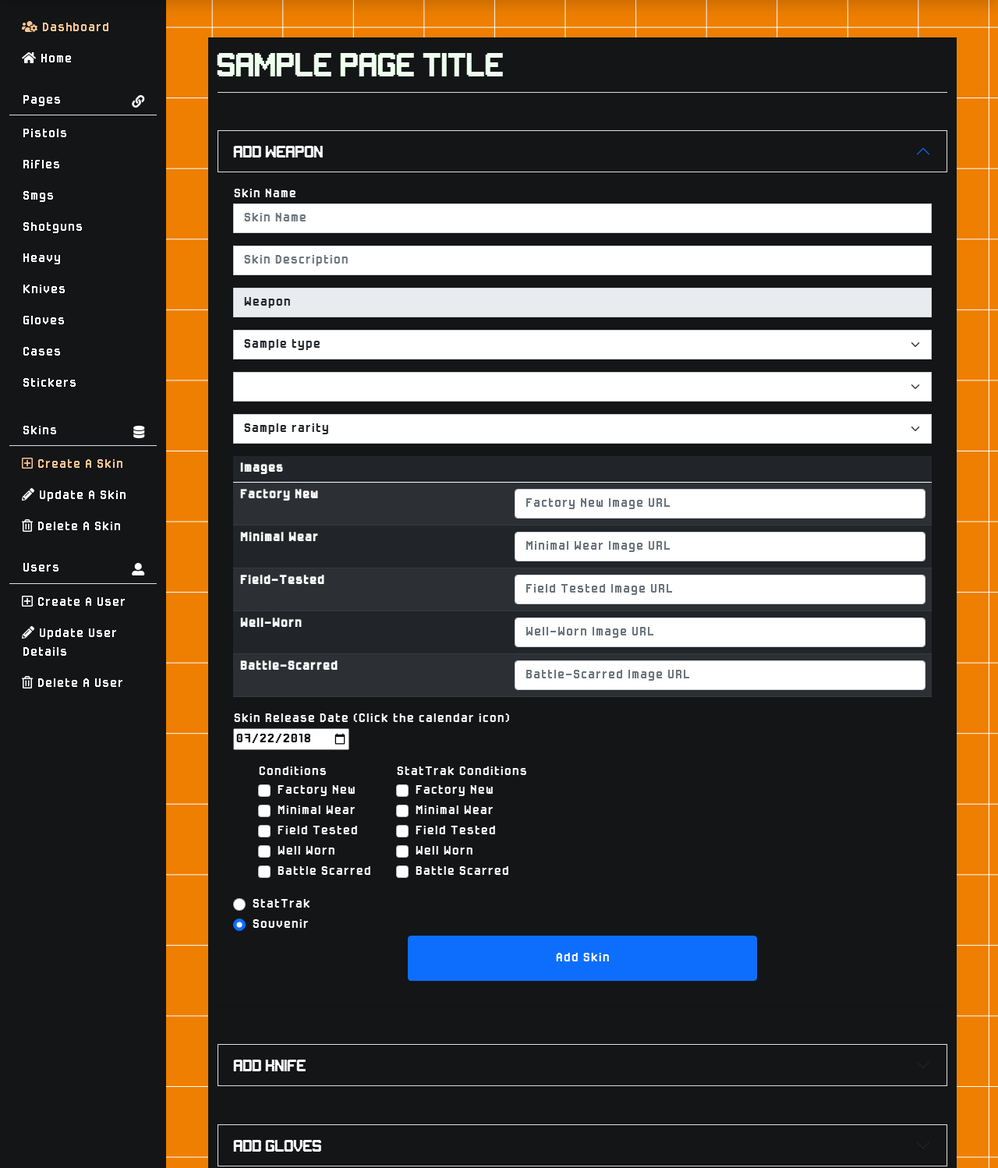
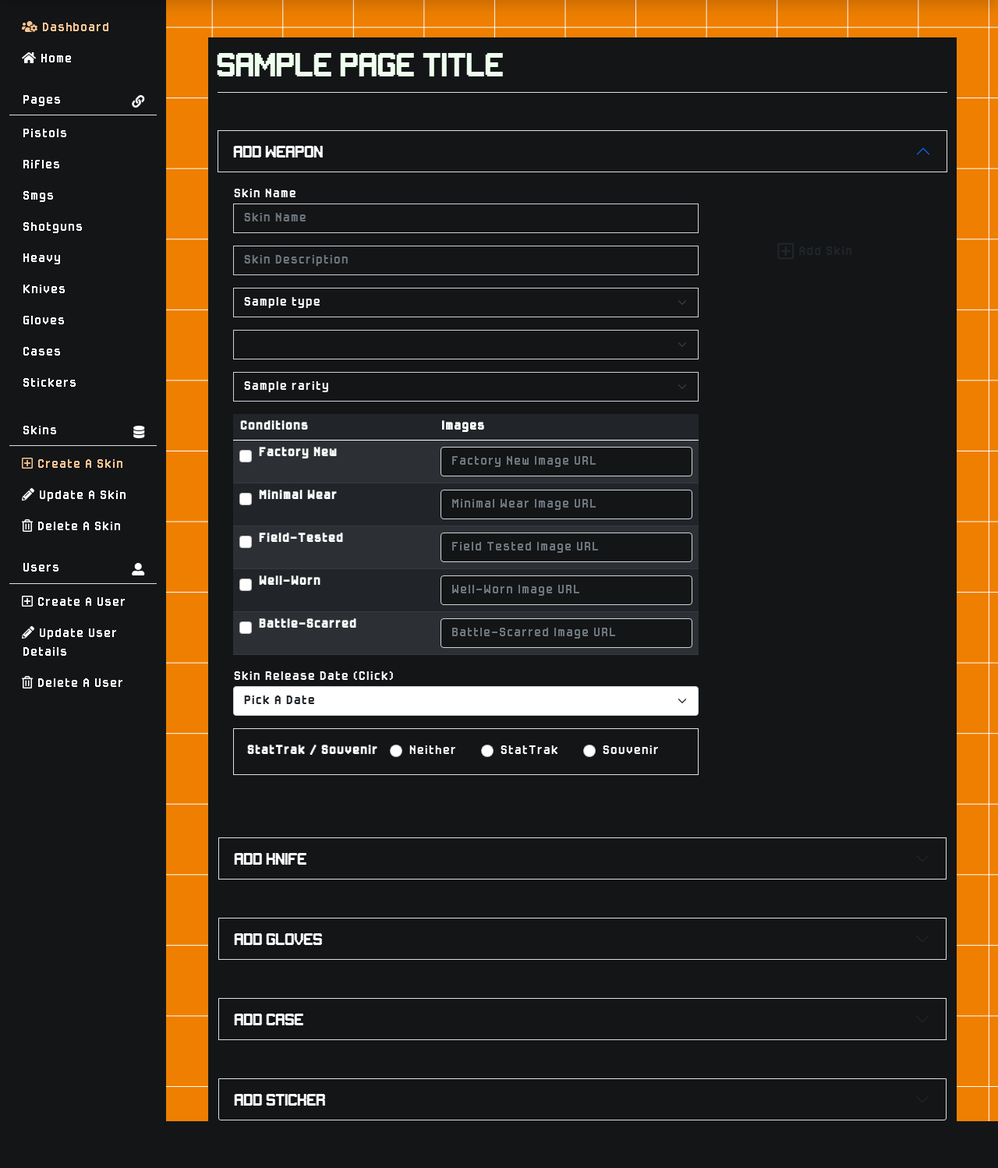
Before and after one commit to bradleyplaydon/CSGOSkinfo, a Flask app: template templates/components/add-skin.html in a window 1280 px wide, after a click on "Add Weapon". Shown: the part 56-1554 px from the top of the page at 78% size. After the commit the page ends 1494 px from the top, so only its background shows below. Run offline with Flask 2, Linux system fonts and the light colour scheme; the visitor is signed in with stand-in values (Sample User, id 1); the template is opened without the code that fills it: most values are stand-ins (such as "Sample title", 1, 10 or a date in 2020); lists and menus that the app fills with data are empty; some libraries are stand-ins or nearby versions.

Commit message:
Changed add skin page for ease

```diff
--- a/app.py
+++ b/app.py
@@ -160,7 +160,6 @@ def add_skin():
             "sniper-rifle": skinColl.distinct("weapon_name",
                                               {"weapon_type": "Sniper Rifle"})
         }
-
         weaponRarities = skinColl.distinct('rarity')
         return render_template(
             "components/add-skin.html", page_title="Add A Skin",
--- a/templates/components/add-skin.html
+++ b/templates/components/add-skin.html
@@ -1,5 +1,5 @@
 {% extends 'layout/dashboard-base.html' %}
-{% set active_page = "addskin"  %}
+{% set active_page = "addskin" %}
 {% block content %}
 <meta id="weapons" data-weapons="{{ weapons }}">
 <div class="d-flex justify-content-between flex-wrap flex-md-nowrap align-items-center pt-3 pb-2 mb-3 border-bottom">
@@ -15,15 +15,13 @@
     </h2>
     <div id="add-weapon" class="accordion-collapse collapse" aria-labelledby="add-weapon" data-bs-parent="#add-weapon">
       <div class="accordion-body">
-        <form action="/insert/weapon-skin" class="d-flex flex-column flex-wrap justify-content-center mx-auto" method="post">
+        <form id="weapon-skin-form" class="d-flex " method="post" validate>
+          <div class="col-8">
             <label for="skin_name" class="label">Skin Name</label>
-          <input type="text" placeholder="Skin Name" class="form-control rounded-0 mb-3" name="name" required>
-          <input type="text" placeholder="Skin Description" class="form-control rounded-0 mb-3" name="skin_description"
+            <input type="text" placeholder="Skin Name" class="form-control bg-dark text-white rounded-0 mb-3" name="name" required>
+            <input type="text" placeholder="Skin Description" class="form-control bg-dark text-white rounded-0 mb-3" name="skin_description"
               required>
-          <select placeholder="Type" class="form-control rounded-0 mb-3" name="type" disabled>
-            <option value="weapon">Weapon</option>
-          </select>
-          <select id="skin-weapon-type" class="form-select rounded-0 mb-3" placeholder="Weapon Type" name="weapon_type">
+            <select id="skin-weapon-type" class="form-select bg-dark text-white rounded-0 mb-3" placeholder="Weapon Type" name="weapon_type">
               {% for type in weaponTypes %}
                 {% if not type == "Knife" %}
                   {% if type == 'Machinegun' %}
@@ -36,11 +34,133 @@
                 {% endif %}
               {% endfor %}
             </select>
-          <select id="skin-weapon-name" class="form-select rounded-0 mb-3" placeholder="Weapon Name" name="weapon_name">
+            <select id="skin-weapon-name" class="form-select bg-dark text-white rounded-0 mb-3" placeholder="Weapon Name" name="weapon_name">
             </select>
-          <select placeholder="Rarity" class="form-select rounded-0 mb-3" name="rarity" required>
+            <select placeholder="Rarity" class="form-select bg-dark text-white rounded-0 mb-3" name="rarity" required>
               {% for rarity in weaponRarities %}
                 <option value="{{ rarity | lower }}">{{ rarity }}</option>
+              {% endfor %}
+            </select>
+            <div class="invalid-feedback" id="invalid-error">
+
+            </div>
+            <table class="table table-dark table-striped">
+              <thead>
+                <tr>
+                  <th scope="col" colspan="1">Conditions</th>
+                  <th scope="col" colspan="1">Images</th>
+                </tr>
+              </thead>
+              <tbody>
+                <tr>
+                  <th scope="row">
+                    <div class="form-check">
+                      <input class="form-check-input" type="checkbox" value="factory_new" id="factory_new">
+                      <label class="form-check-label" for="factory_new">
+                        Factory New
+                      </label>
+                    </div>
+                  </th>
+                  <td><input class="form-control bg-dark text-white input-bg-disabled" placeholder="Factory New Image URL" name="fnimage" type="text" disabled></td>
+                </tr>
+                <tr>
+                  <th scope="row">
+                    <div class="form-check">
+                      <input class="form-check-input" type="checkbox" value="min_wear" id="min_wear">
+                      <label class="form-check-label" for="min_wear">
+                        Minimal Wear
+                      </label>
+                    </div>
+                  </th>
+                  </th>
+                  <td><input class="form-control bg-dark text-white input-bg-disabled" placeholder="Minimal Wear Image URL" name="mwimage" type="text" disabled></td>
+                </tr>
+                <tr>
+                  <th scope="row">
+                    <div class="form-check">
+                      <input class="form-check-input" type="checkbox" value="field_tested" id="field_tested">
+                      <label class="form-check-label" for="field_tested">
+                        Field-Tested
+                      </label>
+                    </div>
+                  </th>
+                  <td><input class="form-control bg-dark text-white input-bg-disabled" placeholder="Field Tested Image URL" name="ftimage" type="text" disabled></td>
+                </tr>
+                <tr>
+                  <th scope="row">
+                    <div class="form-check">
+                      <input class="form-check-input" type="checkbox" value="well_worn" id="well_worn">
+                      <label class="form-check-label" for="well_worn">
+                        Well-Worn
+                      </label>
+                    </div>
+                  </th>
+                  <td><input class="form-control bg-dark text-white input-bg-disabled" placeholder="Well-Worn Image URL" name="wwimage" type="text" disabled></td>
+                </tr>
+                <tr>
+                  <th scope="row">
+                    <div class="form-check">
+                      <input class="form-check-input" type="checkbox" value="battle_scarred" id="battle_scarred">
+                      <label class="form-check-label" for="battle_scarred">
+                        Battle-Scarred
+                      </label>
+                    </div>
+                  </th>
+                  <td><input class="form-control bg-dark text-white input-bg-disabled" placeholder="Battle-Scarred Image URL" name="bsimage" type="text" disabled></td>
+                </tr>
+              </tbody>
+            </table>
+            <label for="release-date" class="label">Skin Release Date (Click)</label>
+            <input class="form-select" id="release-date" value="Pick A Date" name="release-date" required>
+            <div class="d-flex justfiy-content-center mt-3 border p-3">
+            <strong>StatTrak / Souvenir</strong>
+            <div class="form-check mx-3">
+              <input class="form-check-input" type="radio" name="statorsouv" value="Neither" id="flexRadioDefault2" required>
+              <label class="form-check-label" for="flexRadioDefault2">
+                Neither
+              </label>
+            </div>
+            <div class="form-check mx-3">
+              <input class="form-check-input" type="radio" name="statorsouv" value="StatTrak" id="flexRadioDefault1" required>
+              <label class="form-check-label" for="flexRadioDefault1">
+                StatTrak
+              </label>
+            </div>
+            <div class="form-check mx-3">
+              <input class="form-check-input" type="radio" name="statorsouv" value="Souvenir" id="flexRadioDefault2" required>
+              <label class="form-check-label" for="flexRadioDefault2">
+                Souvenir
+              </label>
+            </div>
+            </div>
+            </div>
+            <div class="col-4 text-center">
+              <button type="submit" class="btn btn-orange p-5 mt-4">
+                <i class="far fa-plus-square fs-4 align-middle"></i> Add Skin
+              </button>
+            </div>
+          </form>
+          </div>
+      </div>
+    </div>
+  </div>
+  <div class="accordion-item bg-dark text-white mt-5">
+    <h2 class="accordion-header">
+      <button class="accordion-button collapsed bg-dark text-white border" type="button" data-bs-toggle="collapse"
+        data-bs-target="#add-knife" aria-expanded="false" aria-controls="add-knife">
+        Add Knife
+      </button>
+    </h2>
+    <div id="add-knife" class="accordion-collapse collapse" aria-labelledby="add-knife" data-bs-parent="#add-knife">
+      <div class="accordion-body">
+        <form action="/insert/weapon-skin" class="d-flex flex-column flex-wrap justify-content-center mx-auto" method="post">
+          <label for="skin_name" class="label">Skin Name</label>
+          <input type="text" placeholder="Skin Name" class="form-control bg-dark text-white rounded-0 mb-3" name="name" required>
+          <input type="text" placeholder="Skin Description" class="form-control bg-dark text-white rounded-0 mb-3" name="skin_description"
+            required>
+          <select class="form-select bg-dark text-white rounded-0 mb-3" placeholder="Weapon Type" name="weapon_type">
+            {% for type in knifeTypes %}
+              <option value="{{ type }}">{{ type }}</option>
             {% endfor %}
           </select>
           <table class="table table-dark table-striped">
@@ -52,23 +172,23 @@
             <tbody>
               <tr>
                 <th scope="row">Factory New</th>
-                <td><input class="form-control" placeholder="Factory New Image URL" name="fnimage" type="text" required></td>
+                <td><input class="form-control bg-dark text-white" placeholder="Factory New Image URL" name="fnimage" type="text" required></td>
               </tr>
               <tr>
                 <th scope="row">Minimal Wear</th>
-                <td><input class="form-control" placeholder="Minimal Wear Image URL" name="mwimage" type="text" required></td>
+                <td><input class="form-control bg-dark text-white" placeholder="Minimal Wear Image URL" name="mwimage" type="text" required></td>
               </tr>
               <tr>
                 <th scope="row">Field-Tested</th>
-                <td><input class="form-control" placeholder="Field Tested Image URL" name="ftimage" type="text" required></td>
+                <td><input class="form-control bg-dark text-white" placeholder="Field Tested Image URL" name="ftimage" type="text" required></td>
               </tr>
               <tr>
                 <th scope="row">Well-Worn</th>
-                <td><input class="form-control" placeholder="Well-Worn Image URL" name="wwimage" type="text" required></td>
+                <td><input class="form-control bg-dark text-white" placeholder="Well-Worn Image URL" name="wwimage" type="text" required></td>
               </tr>
               <tr>
                 <th scope="row">Battle-Scarred</th>
-                <td><input class="form-control" placeholder="Battle-Scarred Image URL" name="bsimage" type="text" required></td>
+                <td><input class="form-control bg-dark text-white" placeholder="Battle-Scarred Image URL" name="bsimage" type="text" required></td>
               </tr>
             </tbody>
           </table>
@@ -156,144 +276,7 @@
               Souvenir
             </label>
           </div>
-          <button type="submit" class="btn btn-primary p-3 w-50 mx-auto">Add Skin</button>
-        </form>
-      </div>
-    </div>
-  </div>
-  <div class="accordion-item bg-dark text-white mt-5">
-    <h2 class="accordion-header">
-      <button class="accordion-button collapsed bg-dark text-white border" type="button" data-bs-toggle="collapse"
-        data-bs-target="#add-knife" aria-expanded="false" aria-controls="add-knife">
-        Add Knife
-      </button>
-    </h2>
-    <div id="add-knife" class="accordion-collapse collapse" aria-labelledby="add-knife" data-bs-parent="#add-knife">
-      <div class="accordion-body">
-        <form action="/insert/weapon-skin" class="d-flex flex-column flex-wrap justify-content-center mx-auto" method="post">
-          <label for="skin_name" class="label">Skin Name</label>
-          <input type="text" placeholder="Skin Name" class="form-control rounded-0 mb-3" name="name" required>
-          <input type="text" placeholder="Skin Description" class="form-control rounded-0 mb-3" name="skin_description"
-            required>
-          <select class="form-select rounded-0 mb-3" placeholder="Weapon Type" name="weapon_type">
-            {% for type in knifeTypes %}
-              <option value="{{ type }}">{{ type }}</option>
-            {% endfor %}
-          </select>
-          <table class="table table-dark table-striped">
-            <thead>
-              <tr>
-                <th scope="col" colspan="4">Images</th>
-              </tr>
-            </thead>
-            <tbody>
-              <tr>
-                <th scope="row">Factory New</th>
-                <td><input class="form-control" placeholder="Factory New Image URL" name="fnimage" type="text" required></td>
-              </tr>
-              <tr>
-                <th scope="row">Minimal Wear</th>
-                <td><input class="form-control" placeholder="Minimal Wear Image URL" name="mwimage" type="text" required></td>
-              </tr>
-              <tr>
-                <th scope="row">Field-Tested</th>
-                <td><input class="form-control" placeholder="Field Tested Image URL" name="ftimage" type="text" required></td>
-              </tr>
-              <tr>
-                <th scope="row">Well-Worn</th>
-                <td><input class="form-control" placeholder="Well-Worn Image URL" name="wwimage" type="text" required></td>
-              </tr>
-              <tr>
-                <th scope="row">Battle-Scarred</th>
-                <td><input class="form-control" placeholder="Battle-Scarred Image URL" name="bsimage" type="text" required></td>
-              </tr>
-            </tbody>
-          </table>
-          <label for="release-date" class="label">Skin Release Date (Click the calendar icon)</label>
-          <input class="col-2" type="date" id="release-date" name="release-date" value="2018-07-22" min="2013-01-01" max="2018-12-31">
-          <div class="d-flex justfiy-content-center mt-3">
-            <ul>
-              <label class="label">Conditions</label>
-              <div class="form-check">
-                <input class="form-check-input" type="checkbox" value="" id="flexCheckDefault">
-                <label class="form-check-label" for="flexCheckDefault">
-                  Factory New
-                </label>
-              </div>
-              <div class="form-check">
-                <input class="form-check-input" type="checkbox" value="" id="flexCheckDefault">
-                <label class="form-check-label" for="flexCheckDefault">
-                  Minimal Wear
-                </label>
-              </div>
-              <div class="form-check">
-                <input class="form-check-input" type="checkbox" value="" id="flexCheckDefault">
-                <label class="form-check-label" for="flexCheckDefault">
-                  Field Tested
-                </label>
-              </div>
-              <div class="form-check">
-                <input class="form-check-input" type="checkbox" value="" id="flexCheckDefault">
-                <label class="form-check-label" for="flexCheckDefault">
-                  Well Worn
-                </label>
-              </div>
-              <div class="form-check">
-                <input class="form-check-input" type="checkbox" value="" id="flexCheckDefault">
-                <label class="form-check-label" for="flexCheckDefault">
-                  Battle Scarred
-                </label>
-              </div>
-
-            </ul>
-            <ul>
-              <label class="label">StatTrak Conditions</label>
-              <div class="form-check">
-                <input class="form-check-input" type="checkbox" value="" id="flexCheckDefault">
-                <label class="form-check-label" for="flexCheckDefault">
-                  Factory New
-                </label>
-              </div>
-              <div class="form-check">
-                <input class="form-check-input" type="checkbox" value="" id="flexCheckDefault">
-                <label class="form-check-label" for="flexCheckDefault">
-                  Minimal Wear
-                </label>
-              </div>
-              <div class="form-check">
-                <input class="form-check-input" type="checkbox" value="" id="flexCheckDefault">
-                <label class="form-check-label" for="flexCheckDefault">
-                  Field Tested
-                </label>
-              </div>
-              <div class="form-check">
-                <input class="form-check-input" type="checkbox" value="" id="flexCheckDefault">
-                <label class="form-check-label" for="flexCheckDefault">
-                  Well Worn
-                </label>
-              </div>
-              <div class="form-check">
-                <input class="form-check-input" type="checkbox" value="" id="flexCheckDefault">
-                <label class="form-check-label" for="flexCheckDefault">
-                  Battle Scarred
-                </label>
-              </div>
-
-            </ul>
-          </div>
-          <div class="form-check">
-            <input class="form-check-input" type="radio" name="statorsouv" id="flexRadioDefault1">
-            <label class="form-check-label" for="flexRadioDefault1">
-              StatTrak
-            </label>
-          </div>
-          <div class="form-check">
-            <input class="form-check-input" type="radio" name="statorsouv" id="flexRadioDefault2" checked>
-            <label class="form-check-label" for="flexRadioDefault2">
-              Souvenir
-            </label>
-          </div>
-          <button type="submit" class="btn btn-primary p-3 w-50 mx-auto">Add Skin</button>
+          <button type="submit" class="btn btn-orange p-3 text-center">Add Skin</button>
         </form>
       </div>
     </div>
@@ -309,8 +292,8 @@
       <div class="accordion-body">
         <form action="/insert/gloves" class="d-flex flex-column flex-wrap justify-content-center mx-auto" method="post">
           <label for="name" class="label">Skin Name</label>
-          <input type="text" placeholder="Skin Name" class="form-control rounded-0 mb-3" name="name" required>
-          <input type="text" placeholder="Skin Description" class="form-control rounded-0 mb-3" name="skin_description"
+          <input type="text" placeholder="Skin Name" class="form-control bg-dark text-white rounded-0 mb-3" name="name" required>
+          <input type="text" placeholder="Skin Description" class="form-control bg-dark text-white rounded-0 mb-3" name="skin_description"
             required>
           <table class="table table-dark table-striped">
             <thead>
@@ -321,23 +304,23 @@
             <tbody>
               <tr>
                 <th scope="row">Factory New</th>
-                <td><input class="form-control" placeholder="Factory New Image URL" name="fnimage" type="text" required></td>
+                <td><input class="form-control bg-dark text-white" placeholder="Factory New Image URL" name="fnimage" type="text" required></td>
               </tr>
               <tr>
                 <th scope="row">Minimal Wear</th>
-                <td><input class="form-control" placeholder="Minimal Wear Image URL" name="mwimage" type="text" required></td>
+                <td><input class="form-control bg-dark text-white" placeholder="Minimal Wear Image URL" name="mwimage" type="text" required></td>
               </tr>
               <tr>
                 <th scope="row">Field-Tested</th>
-                <td><input class="form-control" placeholder="Field Tested Image URL" name="ftimage" type="text" required></td>
+                <td><input class="form-control bg-dark text-white" placeholder="Field Tested Image URL" name="ftimage" type="text" required></td>
               </tr>
               <tr>
                 <th scope="row">Well-Worn</th>
-                <td><input class="form-control" placeholder="Well-Worn Image URL" name="wwimage" type="text" required></td>
+                <td><input class="form-control bg-dark text-white" placeholder="Well-Worn Image URL" name="wwimage" type="text" required></td>
               </tr>
               <tr>
                 <th scope="row">Battle-Scarred</th>
-                <td><input class="form-control" placeholder="Battle-Scarred Image URL" name="bsimage" type="text" required></td>
+                <td><input class="form-control bg-dark text-white" placeholder="Battle-Scarred Image URL" name="bsimage" type="text" required></td>
               </tr>
             </tbody>
           </table>
@@ -404,10 +387,10 @@
       <div class="accordion-body">
         <form action="/insert/case" class="d-flex flex-column flex-wrap justify-content-center mx-auto" method="post">
           <label for="name" class="label">Skin Name</label>
-          <input type="text" placeholder="Skin Name" class="form-control rounded-0 mb-3" name="name" required>
-          <input type="text" placeholder="Skin Description" class="form-control rounded-0 mb-3" name="skin_description"
+          <input type="text" placeholder="Skin Name" class="form-control bg-dark text-white rounded-0 mb-3" name="name" required>
+          <input type="text" placeholder="Skin Description" class="form-control bg-dark text-white rounded-0 mb-3" name="skin_description"
             required>
-          <input class="form-control" placeholder="Image URL" name="fnimage" type="url" required>
+          <input class="form-control bg-dark text-white" placeholder="Image URL" name="fnimage" type="url" required>
           <label for="release-date" class="label">Skin Release Date (Click the calendar icon)</label>
           <input class="col-2" type="date" id="release-date" name="release-date" value="2018-07-22" min="2013-01-01" max="2018-12-31">
           <button type="submit" class="btn btn-primary p-3 w-50 mx-auto">Add Skin</button>
@@ -426,10 +409,10 @@
       <div class="accordion-body">
         <form action="/insert/sticker" class="d-flex flex-column flex-wrap justify-content-center mx-auto" method="post">
           <label for="name" class="label">Skin Name</label>
-          <input type="text" placeholder="Skin Name" class="form-control rounded-0 mb-3" name="name" required>
-          <input type="text" placeholder="Skin Description" class="form-control rounded-0 mb-3" name="skin_description"
+          <input type="text" placeholder="Skin Name" class="form-control bg-dark text-white rounded-0 mb-3" name="name" required>
+          <input type="text" placeholder="Skin Description" class="form-control bg-dark text-white rounded-0 mb-3" name="skin_description"
             required>
-          <input class="form-control" placeholder="Image URL" name="image" type="url" required>
+          <input class="form-control bg-dark text-white" placeholder="Image URL" name="image" type="url" required>
           <label for="release-date" class="label mt-4">Skin Release Date (Click the calendar icon)</label>
           <input class="col-2" type="date" id="release-date" name="release-date" value="2018-07-22" min="2013-01-01" max="2018-12-31">
           <button type="submit" class="btn btn-primary p-3 w-50 mx-auto">Add Skin</button>
```
Lines whose indentation alone changed are shown as unchanged.
